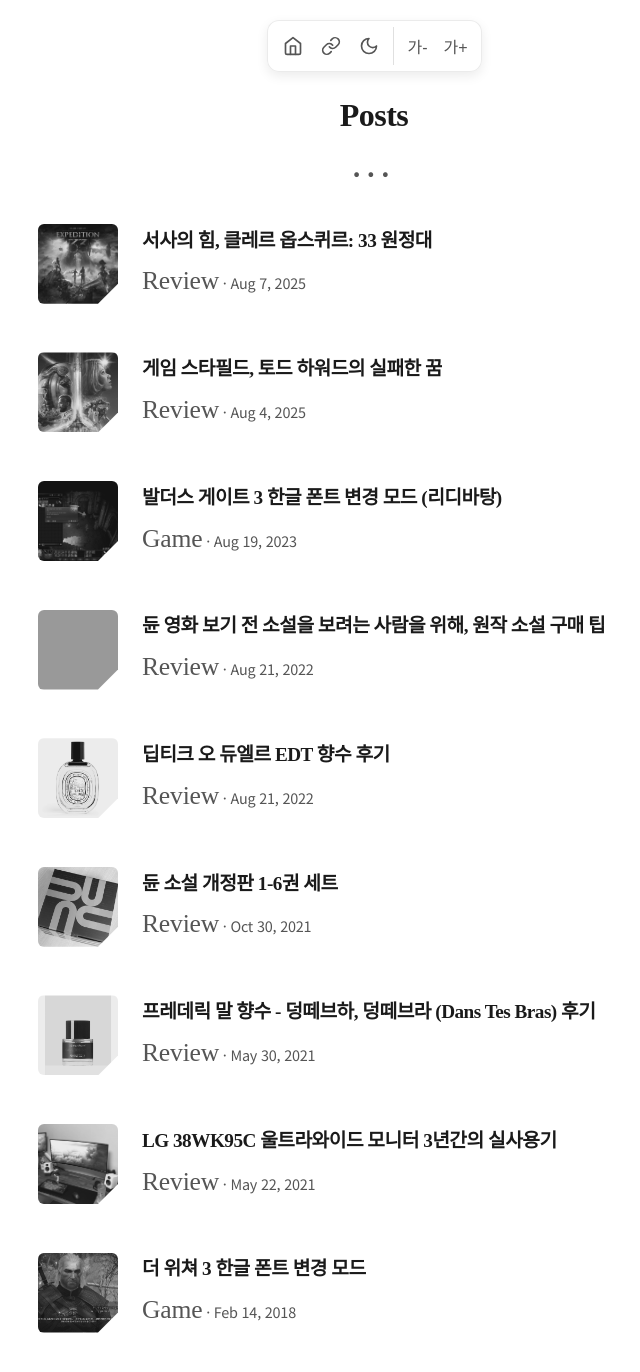
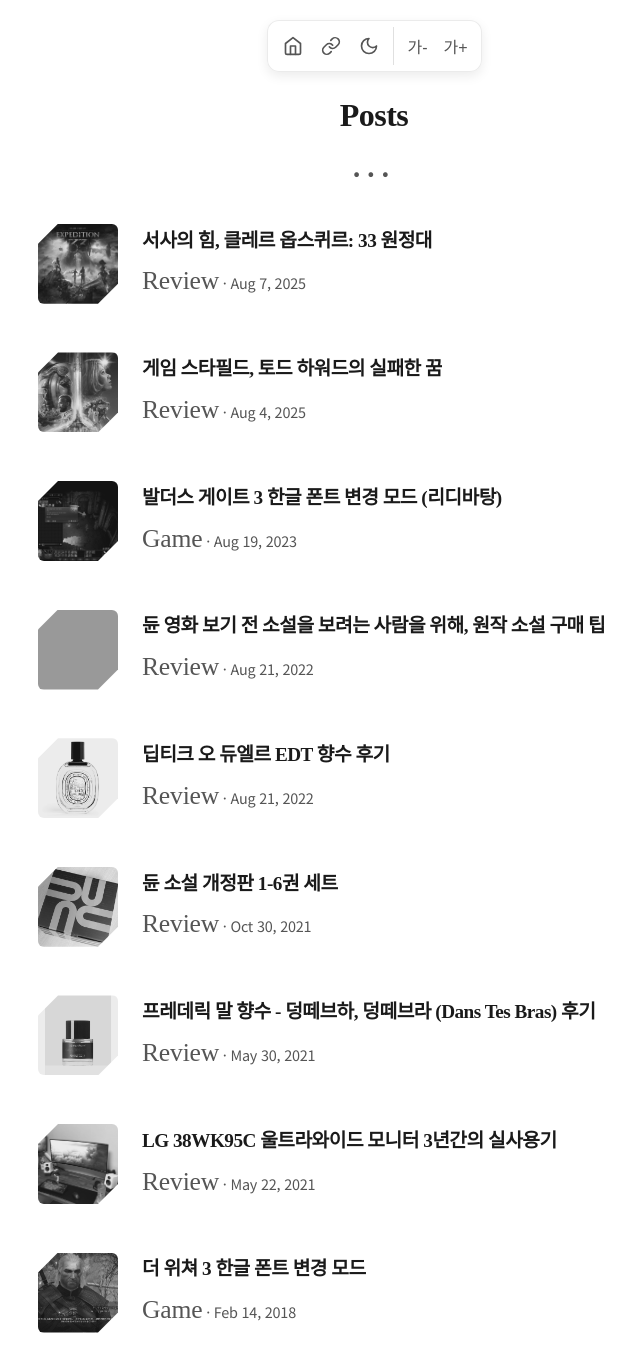
Before and after one commit to Kuax-Meat/blog, a Jekyll site: the page built from index.md, in a window 1280 px wide and 1400 px high. Shown: the top 1372 px of the window, without its empty margins (266-906 px from the left). Built offline with Jekyll 4.4.1, drawn with Linux system fonts in a browser that asks for light colours; some web fonts are replaced; grey boxes are pictures that could not be loaded.

Commit message:
#2 Migration Tistory Posts

```diff
--- a/assets/css/style.css
+++ b/assets/css/style.css
@@ -221,7 +221,7 @@ article img {
     /* 이미지를 가운데 정렬 */
     border-radius: 4px;
     /* 이미지 모서리를 둥글게 처리 */
-    clip-path: polygon(0 0, 100% 0, 100% calc(100% - 20px), calc(100% - 20px) 100%, 0 100%);
+    clip-path: polygon(20px 0, 100% 0, 100% calc(100% - 20px), calc(100% - 20px) 100%, 0 100%, 0 20px);
     filter: grayscale() contrast(0.85);
     transition: filter 0.4s ease;
 }
@@ -462,7 +462,7 @@ tbody tr:last-child td {
     border-radius: 8px;
     transition: background-color 0.2s;
     text-decoration: none;
-    clip-path: polygon(0 0, 100% 0, 100% calc(100% - 20px), calc(100% - 20px) 100%, 0 100%);
+    clip-path: polygon(20px 0, 100% 0, 100% calc(100% - 20px), calc(100% - 20px) 100%, 0 100%, 0 20px);
 }
 
 .post-list-item:hover {
@@ -481,7 +481,7 @@ tbody tr:last-child td {
     border-radius: 6px;
     overflow: hidden;
     /* 우측 하단을 사선으로 자르는 clip-path 속성 추가 */
-    clip-path: polygon(0 0, 100% 0, 100% calc(100% - 20px), calc(100% - 20px) 100%, 0 100%);
+    clip-path: polygon(20px 0, 100% 0, 100% calc(100% - 20px), calc(100% - 20px) 100%, 0 100%, 0 20px);
 }
 
 .post-thumbnail img {
@@ -561,7 +561,7 @@ tbody tr:last-child td {
         border-radius: 8px;
         transition: background-color 0.2s;
         text-decoration: none;
-        clip-path: polygon(0 0, 100% 0, 100% calc(100% - 20px), calc(100% - 20px) 100%, 0 100%);
+        clip-path: polygon(20px 0, 100% 0, 100% calc(100% - 20px), calc(100% - 20px) 100%, 0 100%, 0 20px);
     }
 }
 
```
